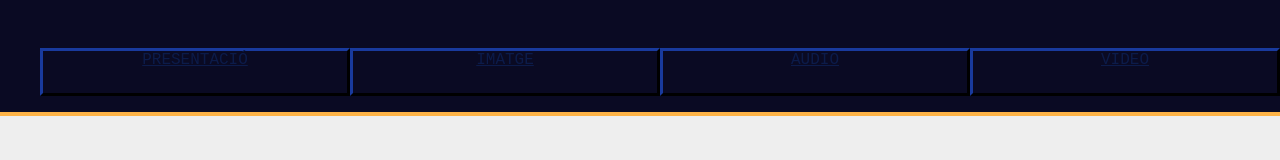
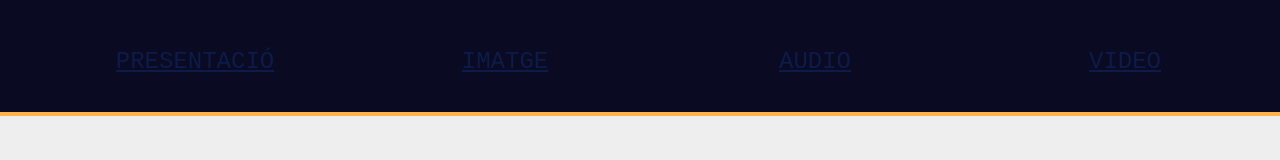
Before and after one commit to mordinasf-esliceu/projecteFinal, a website built with Vite: page index.html in a window 1280 px wide. Built offline with nearby package versions, Linux system fonts and the light colour scheme.

Commit message:
ajust als a del navbar

```diff
--- a/src/style.css
+++ b/src/style.css
@@ -32,11 +32,17 @@ nav > ul > li {
   flex: 1 1 auto;
   text-align: center;
   width: 20vw;
-  border: outset;
-  border-color: #0c1b49;
+}
+
+a {
+  font-size: x-large;
 }
 
 a:focus {
+  color: #f51919;
+}
+
+a:hover {
   color: #f51919;
 }
 
```
